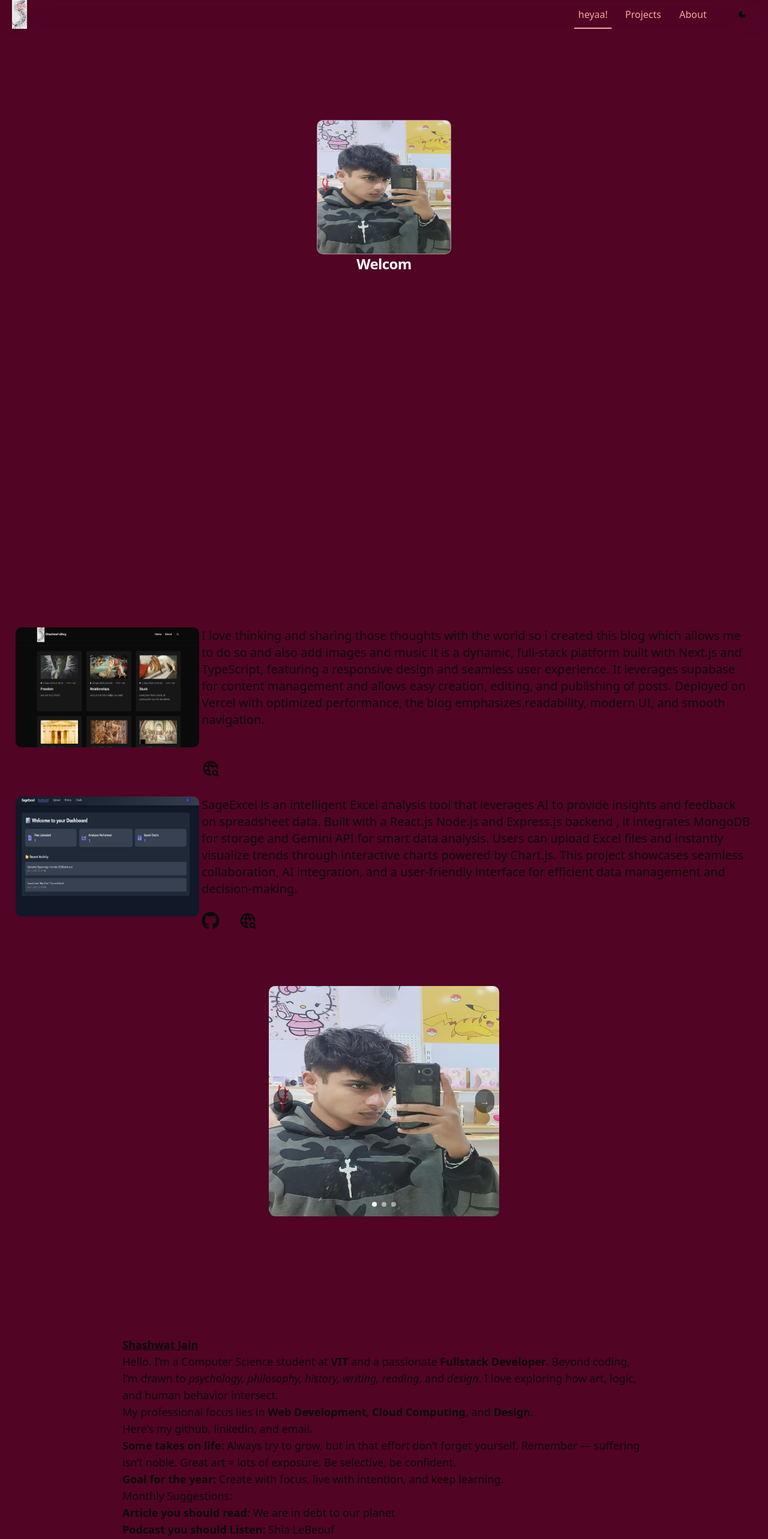
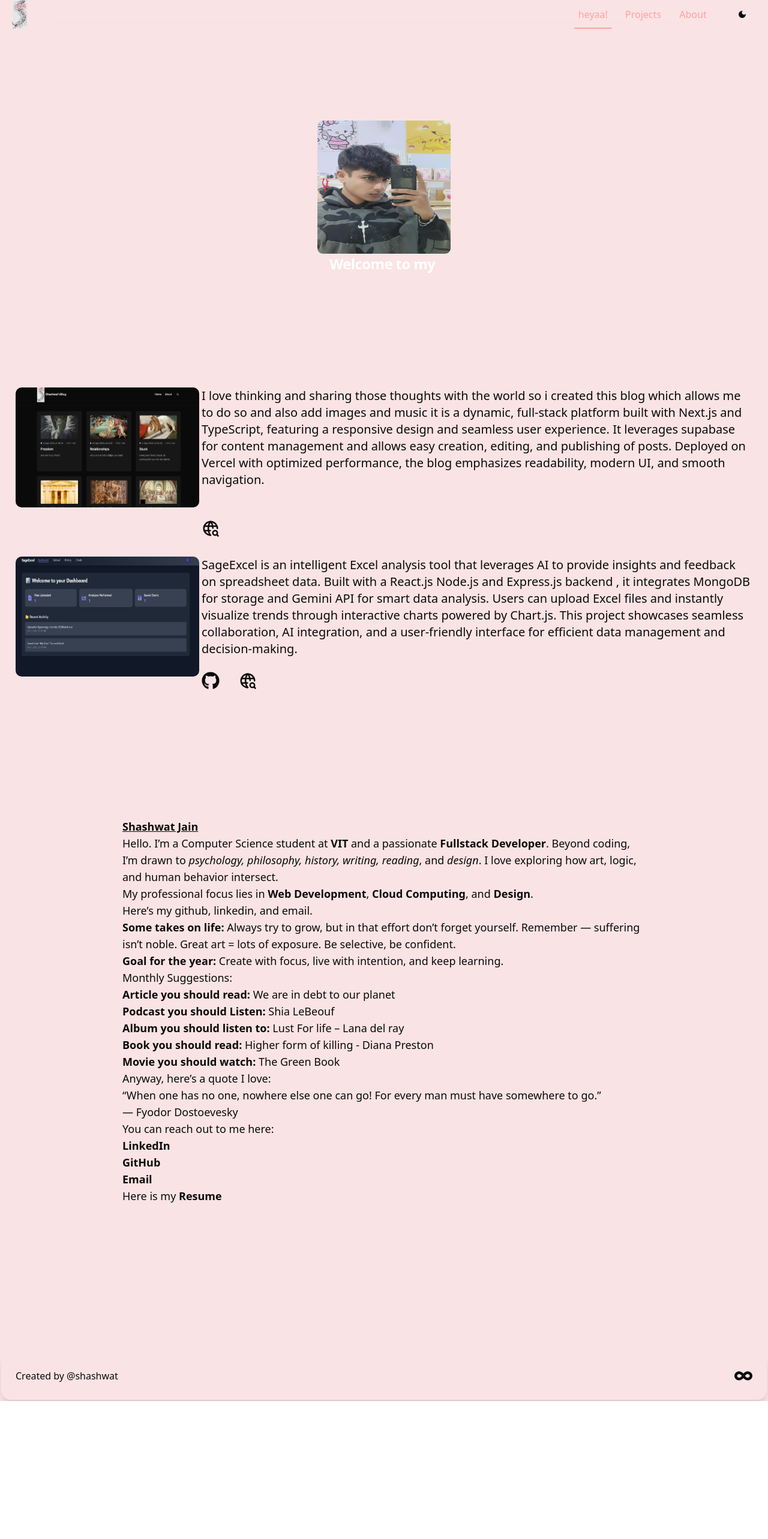
Before and after one commit to crash484/portfolioWebsite, a Next.js app: page / in a window 1280 px wide. Shown: the top 2566 px of the page at 60% size. After the commit the page ends 2336 px from the top, so only its background shows below. Built offline with nearby package versions, Linux system fonts and the light colour scheme.

Commit message:
removed photos for now and finished

```diff
--- a/src/app/page.jsx
+++ b/src/app/page.jsx
@@ -15,23 +15,23 @@ import { FaInstagram } from "react-icons/fa";
 
 export default function Home() {
   //for changing theme
-  const [isDark, setIsDark] = useState(false);
+  const [isDark, setIsDark] = useState(true);
   useEffect(()=>{
     console.log(isDark)
   },[isDark])
   return (
 
-    <div className={`${isDark?"bg-reddish-1":"bg-pink-950"}`}>
+    <div className={`${isDark?"bg-reddish-1":"bg-pink-950 text-white"}`}>
       <Header isDark={isDark} setIsDark={setIsDark}/>
 
 
     {/*this is for profile section*/}
-    <div className="p-15 px-28" id="Profile">
+    <div className="p-15 " id="Profile">
       <Profile/>
     </div>
 
      {/*this is for projects section*/}
-     <div className="p-0.5 mb-20" id="Projects" >
+     <div className="p-0.5 " id="Projects" >
       <Projects/>
      </div>
 
--- a/src/components/About.jsx
+++ b/src/components/About.jsx
@@ -20,7 +20,7 @@ export default function About(){
     return(
         <div className="flex flex-col items-center p-0.5 s w-full h-fit ">
             {/*few pictures of me in a nice format*/}
-            <div className="relative w-96 h-96 overflow-hidden rounded-lg">
+            {/* <div className="relative w-96 h-96 overflow-hidden rounded-lg">
                 <div className="flex transition-transform duration-300 ease-in-out h-full"
                     style={{transform: `translate(-${currentIndex * 100}%)`}}>
                    {images.map((image,index)=>(
@@ -42,7 +42,7 @@ export default function About(){
                         className="absolute right-2 top-1/2 transform -translate-y-1/2 bg-black opacity-50 text-white p-2 rounded-full hover:opacity-70">
                             →
                         </button>
-                         {/* Dots Indicator */}
+                         {/* Dots Indicator
                 <div className="absolute bottom-4 left-1/2 transform -translate-x-1/2 flex space-x-2">
                     {images.map((_, index) => (
                         <button
@@ -58,6 +58,7 @@ export default function About(){
                 </div>
 
             </div>
+            */}
 
             {/*text about me*/}
             <div className="text-lg text-wrap p-50 ">
@@ -91,8 +92,15 @@ export default function About(){
                     <blockquote>
                     “When one has no one, nowhere else one can go! For every man must have somewhere to go.” <br/>— Fyodor Dostoevesky
                     </blockquote>
-
-
+                    <div className="">
+                        <p>You can reach out to me here:</p>
+                        <ul>
+                            <li><a href="https://www.linkedin.com/in/shashwat-jain-0827a8251/" target="_blank"><strong>LinkedIn</strong></a></li>
+                            <li><a href="https://github.com/crash484" target="_blank"><strong>GitHub</strong></a></li>
+                            <li><a href="mailto:jshashwat032@gmail.com"><strong>Email</strong> </a></li>
+                            <li>Here is my <a href="https://drive.google.com/file/d/1-exPNEKhDBulBboIyNcpxxLUWeqXfR4i/view?usp=drive_link" target="_blank"> <b>Resume</b></a></li>
+                        </ul>
+                        </div>
             </div>
 
         </div>
--- a/src/components/Footer.jsx
+++ b/src/components/Footer.jsx
@@ -10,15 +10,6 @@ export default function footer(){
                 Created by @shashwat
             </div>
 
-            <div className="flex gap-1 text-center">
-                You can reach out to me here:
-                <FaInfinity className="text-2xl" />
-                <FaInfinity />
-                <FaInfinity />
-                <FaInfinity />
-
-            </div>
-
             <div className="">
                 <FaInfinity className="text-3xl" onClick={()=>
                                                         window.scroll({top:0,
--- a/src/components/profile.jsx
+++ b/src/components/profile.jsx
@@ -4,7 +4,7 @@ import TextType from "./TextType"
 export default function Profile(){
     return(
         /*remove height once done and give it hieght max */
-        <div className="flex flex-col align-middle   mx-0.5 h-100 mb-100 rounded-2xl">
+        <div className="flex flex-col align-middle   mx-0.5 h-100  rounded-2xl">
             <div className="flex items-center justify-center mt-10">
                 <div className="w-56 h-56 rounded-lg relative overflow-hidden bg-card/20 backdrop-blur-sm border border-border/50 text-foreground hover:bg-card/30 transition-all duration-200">
                     <Image
```
